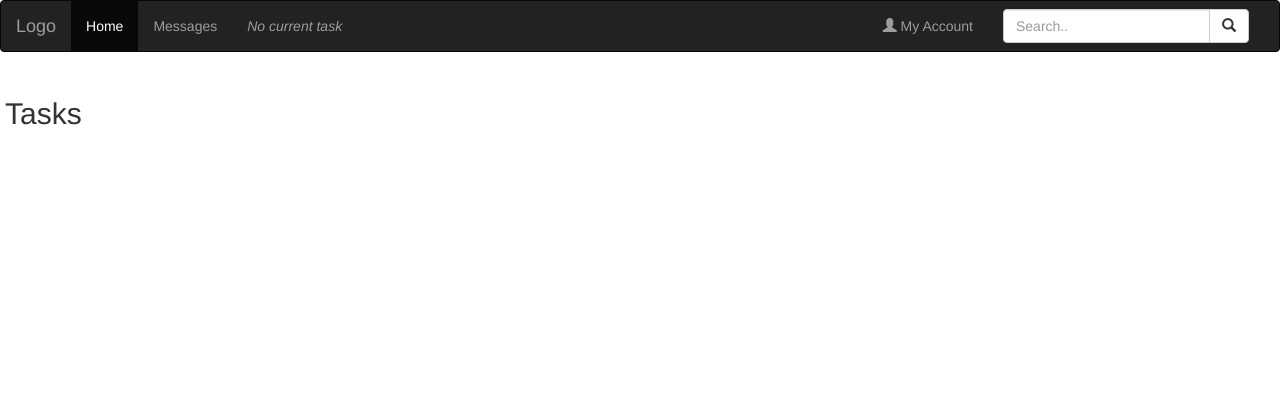
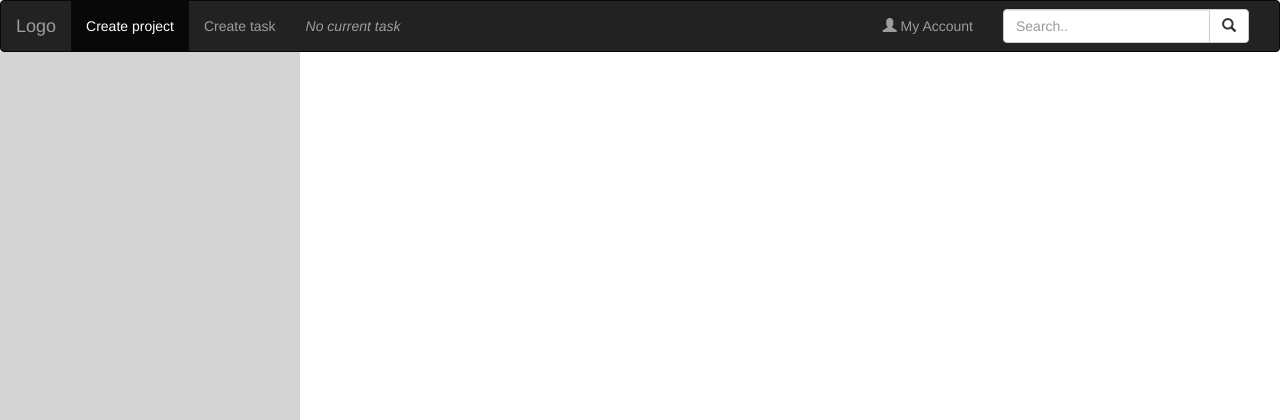
Before and after one commit to vanlummelhuizen/timetracker, a Django app: page / in a window 1280 px wide. Shown: the top 420 px of the page. Run offline with Django 3.2, Linux system fonts and the light colour scheme; the visitor is signed in with stand-in values (Sample User, id 1); data that the repository does not hold is empty; some libraries are stand-ins or nearby versions.

Commit message:
Improve task bar look and feel.

```diff
--- a/tasks/templates/tasks/index.html
+++ b/tasks/templates/tasks/index.html
@@ -14,11 +14,17 @@
       color: white;
       padding: 15px;
     }
+    .task-button:hover {
+        background-color: white;
+    }
+    .undecorated:hover {
+        text-decoration: none;
+    }
   </style>
 </head>
 <body>
 
-<nav class="navbar navbar-inverse">
+<nav class="navbar navbar-inverse" style="margin-bottom: 0px;">
   <div class="container-fluid">
     <div class="navbar-header">
       <button type="button" class="navbar-toggle" data-toggle="collapse" data-target="#myNavbar">
@@ -30,8 +36,8 @@
     </div>
     <div class="collapse navbar-collapse" id="myNavbar">
       <ul class="nav navbar-nav">
-        <li class="active"><a href="#">Home</a></li>
-        <li><a href="#">Messages</a></li>
+        <li class="active"><a href="{% url 'create_project' %}">Create project</a></li>
+        <li><a href="{% url 'create_task' %}">Create task</a></li>
           <li>
 
 
@@ -67,32 +73,51 @@
 </nav>
 
 <div style="
-	//background-color: red;
-	height: calc(100vh - 72px);
+	background-color: #d4d4d4;
+	height: calc(100vh - 52px);
 	width: 300px;
 	float: left;
 	overflow-y: auto;
-	padding: 5px;
 ">
-	<h2>Tasks</h2>
     {% regroup tasks by project as tasks_by_project %}
     {% for project in tasks_by_project%}
-        <h3>{{ project.grouper }}</h3>
+        <div style="
+            display: grid;
+            grid-template-areas: 'title title title button-group';
+            grid-gap: 10px;
+            padding: 10px;
+        ">
+            <div style="grid-area: title"><h3 style="margin: 0px 0px 0px 0px">{{ project.grouper }}</h3></div>
+            <div style="grid-area: button-group">
+                <a href="{% url 'update_project' project.grouper.id %}" style="float: right; color: grey">
+                    <span class="glyphicon glyphicon-pencil"></span>
+                </a>
+            </div>
+        </div>
         {% for task in project.list %}
-            <p><a class="btn btn-default" href="{% url 'start_session' task_id=task.id %}">{{ task }}</a></p>
+            <a class="undecorated" href="{% url 'start_session' task_id=task.id %}">
+                <div class="task-button" style="
+                    width: 100%;
+                    margin-top: 2px;
+                    color: black;
+                    padding: 2px 10px 2px 10px;
+                ">
+                    {{ task }}
+                </div>
+            </a>
         {% endfor %}
     {% endfor %}
 </div>
 
 <div style="
 	//background-color: blue;
-	height: calc(100vh - 72px);
+	height: calc(100vh - 52px);
 	margin-left: 300px;
 	padding: 5px;
 ">
 	<div id="notes_list" style="
 		overflow-y: auto;
-		height: calc(100vh - 360px);
+		height: calc(100vh - 340px);
 	">
 		<div class="container-fluid">
             {% for note in notes %}
--- a/tasks/views.py
+++ b/tasks/views.py
@@ -111,7 +111,7 @@ class UpdateProject(UpdateView):
 
     def get_context_data(self, **kwargs):
         context = super().get_context_data(**kwargs)
-        context['title'] = "Create project"
+        context['title'] = "Update project"
         return context
 
 
@@ -123,7 +123,7 @@ class CreateTask(CreateView):
 
     def get_context_data(self, **kwargs):
         context = super().get_context_data(**kwargs)
-        context['title'] = "Create project"
+        context['title'] = "Create task"
         return context
 
     def get_form_kwargs(self):
@@ -140,7 +140,7 @@ class UpdateTask(UpdateView):
 
     def get_context_data(self, **kwargs):
         context = super().get_context_data(**kwargs)
-        context['title'] = "Create project"
+        context['title'] = "Update task"
         return context
 
     def get_form_kwargs(self):
```
